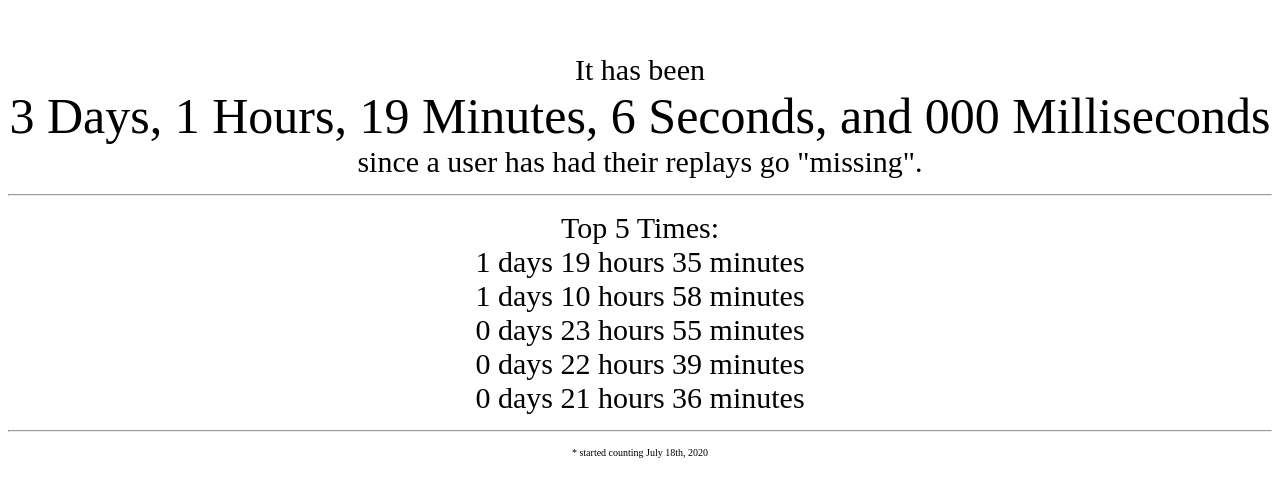
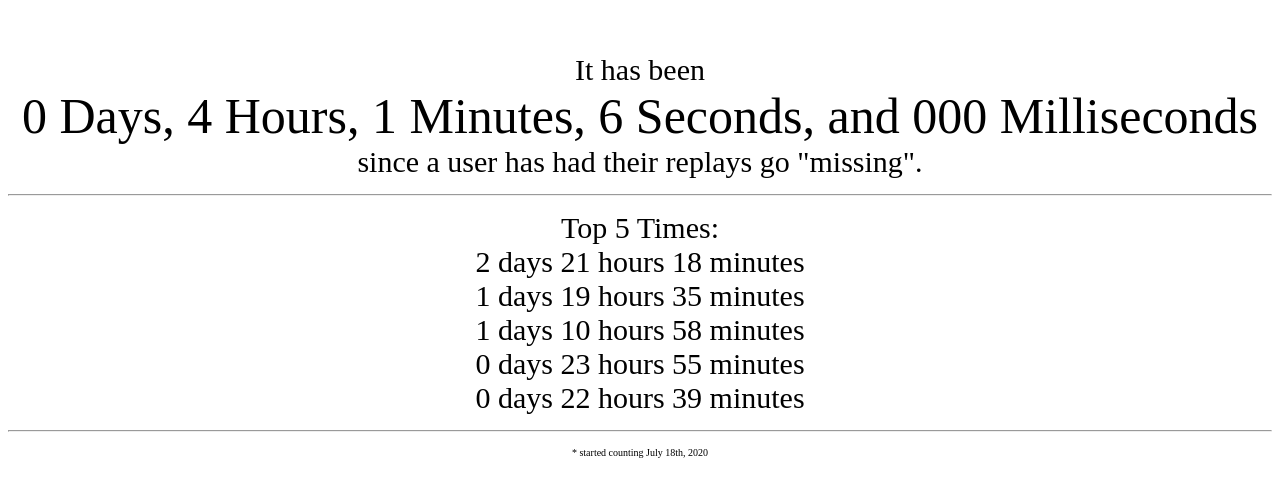
Before and after one commit to cnkeats/time-since-missing-replays, a plain HTML site: page index.html in a window 1280 px wide. Shown: the part 147-644 px from the top of the page. Drawn offline with Linux system fonts and the light colour scheme.

Commit message:
entry :(

```diff
--- a/index.html
+++ b/index.html
@@ -109,7 +109,8 @@
         new Date("August 8, 2020 10:25:00"),
         new Date("August 8, 2020 12:11:00"),
         new Date("August 8, 2020 20:58:00"),
-        new Date("August 8, 2020 21:18:00")
+        new Date("August 8, 2020 21:18:00"),
+        new Date("August 11, 2020 18:36:00")
     ];
     listOfPreviousDates.sort((a,b) => a.getTime() - b.getTime()).reverse();
 
```
